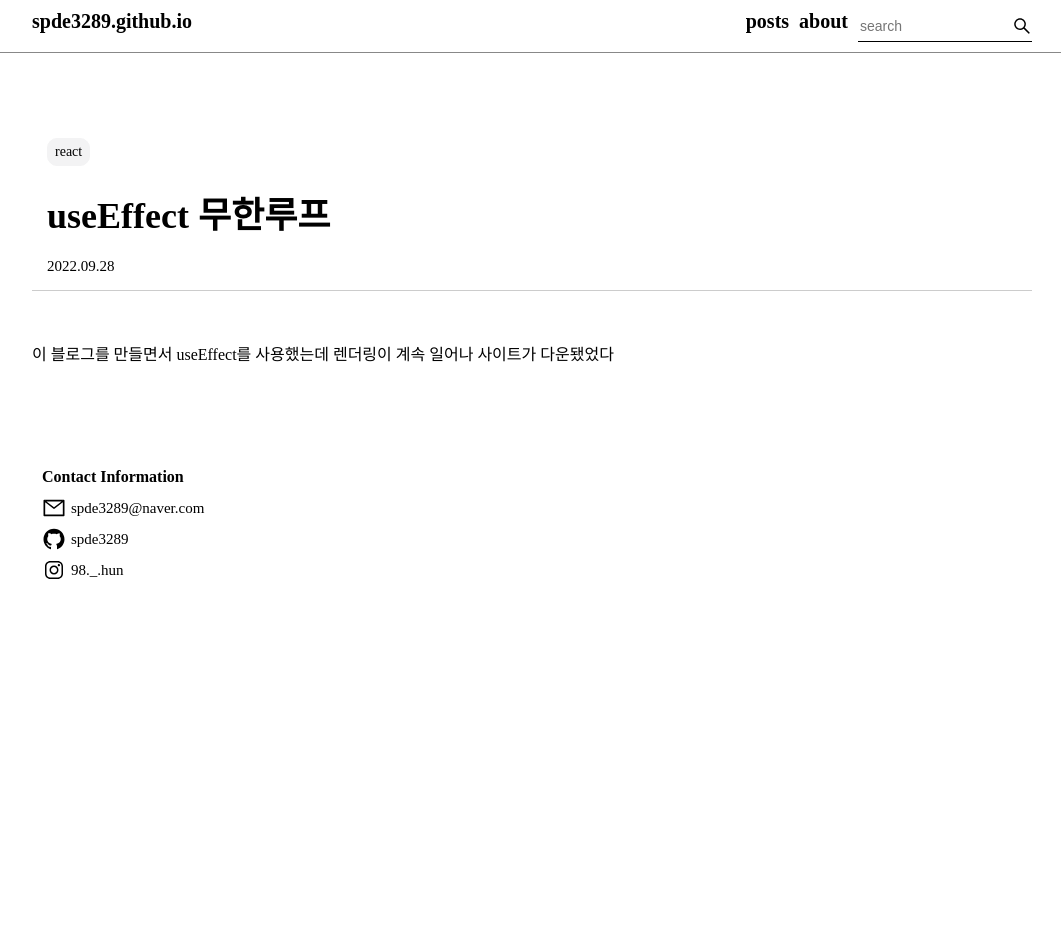
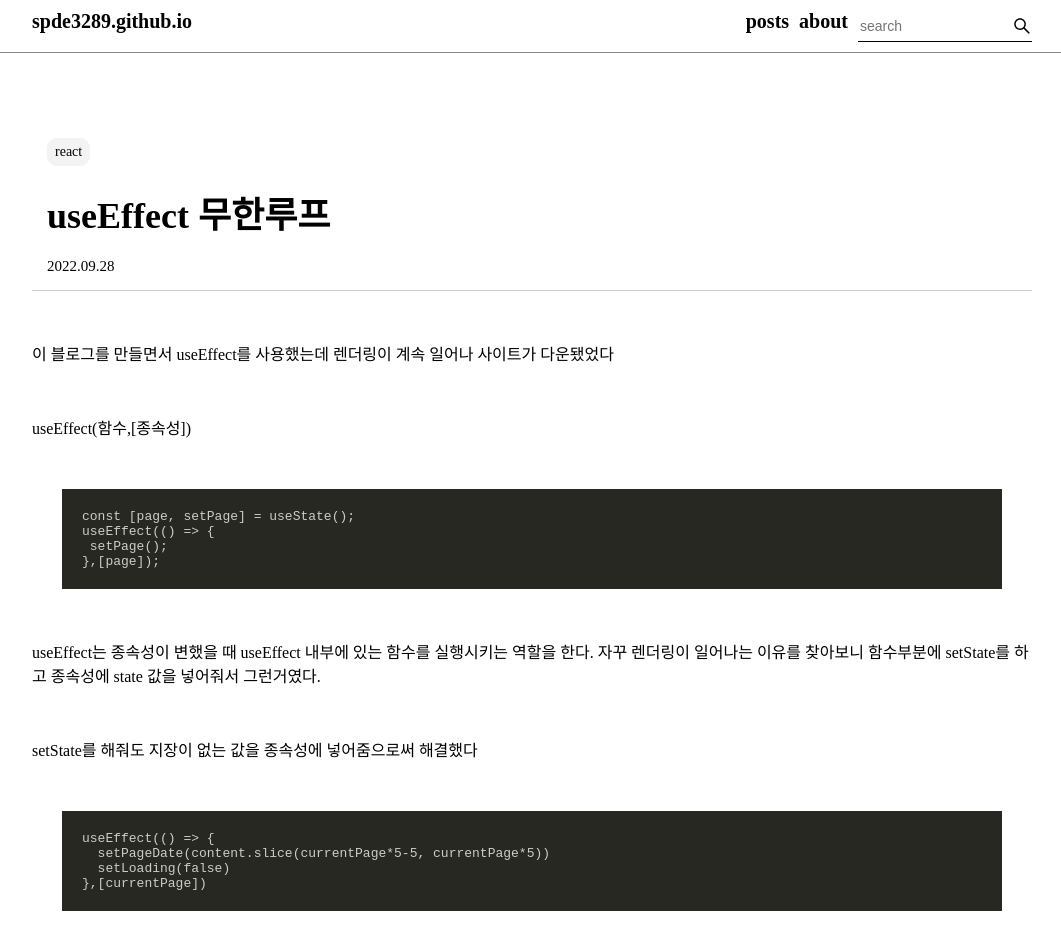
Before and after one commit to spde3289/spde3289.github.io, a React (Create React App) app: page /first in a window 1280 px wide. Shown: the top 952 px of the page, without its empty margins (108-1169 px from the left). Before the commit the page ends 800 px from the top, so only its background shows below. Built offline with nearby package versions, Linux system fonts and the light colour scheme.

Commit message:
Update First.js

```diff
--- a/src/pages/post/First.js
+++ b/src/pages/post/First.js
@@ -14,36 +14,64 @@ const FirstPost = () => {
                 tagName='react'
                 date='2022.09.28'/>
                 <div>
-                <PostText>
-                    이 블로그를 만들면서 useEffect를 사용했는데 렌더링이 계속 일어나 사이트가 다운됐었다
-                </PostText>
-                <CodeBlock>
-                    <code>
-
-                    </code>
-                </CodeBlock>
+                    <PostText>
+                        이 블로그를 만들면서 useEffect를 사용했는데 렌더링이 계속 일어나 사이트가 다운됐었다
+                    </PostText>
+                    <PostText>
+                        useEffect(함수,[종속성])
+                    </PostText>
+                    <CodeBlock>
+                            <Code>const [page, setPage] = useState();</Code>
+                            <Code>useEffect{'(() => {'}</Code>
+                            <Code> setPage();   </Code>
+                            <Code>{'},[page]);'}</Code>
+                    </CodeBlock>
+                    <PostText>
+                        useEffect는 종속성이 변했을 때 useEffect 내부에 있는 함수를 실행시키는 역할을 한다.
+                        자꾸 렌더링이 일어나는 이유를 찾아보니 함수부분에 setState를 하고 종속성에 state 값을 넣어줘서 그런거였다.
+                    </PostText>
+                    <PostText>
+                        setState를 해줘도 지장이 없는 값을 종속성에 넣어줌으로써 해결했다
+                    </PostText>
+                    <CodeBlock>
+                        <Code>useEffect{'(() => {'}</Code>
+                        <Code>  setPageDate(content.slice(currentPage*5-5, currentPage*5))</Code>
+                        <Code>  setLoading(false)</Code>
+                        <Code>{'},[currentPage])'}</Code>
+                    </CodeBlock>
+                    <PostText>
+                        하나 더 배운점 너무 useEffect를 사용하면 같은 state값을 넣어주지 않아도 코드의 복잡성이 올라가
+                        예상하지 못한 문제가 생길 수 있으니 남발하는건 자제하도록 해야겠다.
+                    </PostText>
                 </div>
-
-
             </Main>
             <Footer/>
         </>
     );
 };
 
-const Main = styled.div`
+const Main = styled.main`
     width: 1000px;
     margin: 0 auto;
 `;
 
 const PostText = styled.p`
     font-size: 16px;
+    margin: 50px 0;
 `;
 
 const CodeBlock = styled.pre`
-    white-space: normal;
-    word-break: break-all;
-    overflow: auto;
+    width: 900px;
+    margin: 0 auto;
+    margin-bottom: 25px;
+    padding: 20px;
+    background-color: #272822;
+    font-size: 1em;
 `;
 
+const Code = styled.div`
+    color: #CCC;
+`;
+
+
 export default FirstPost;
```
